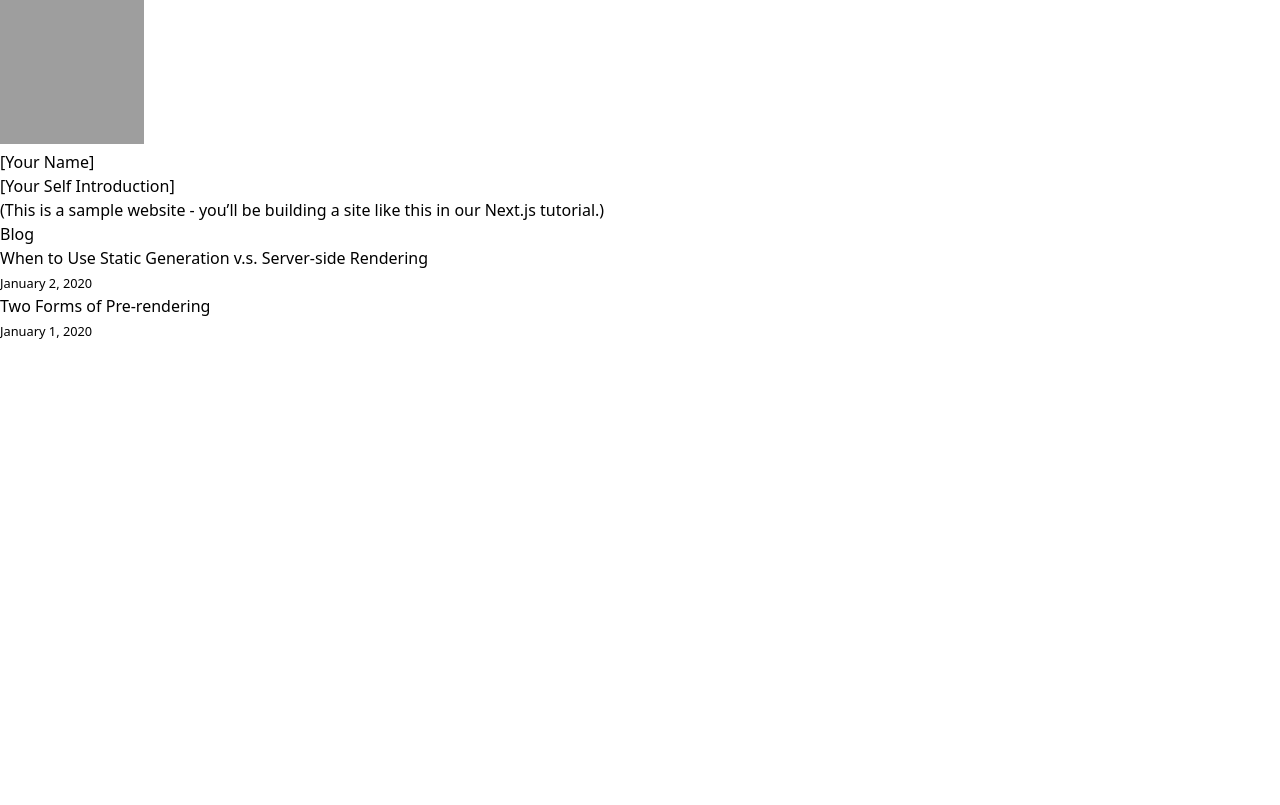
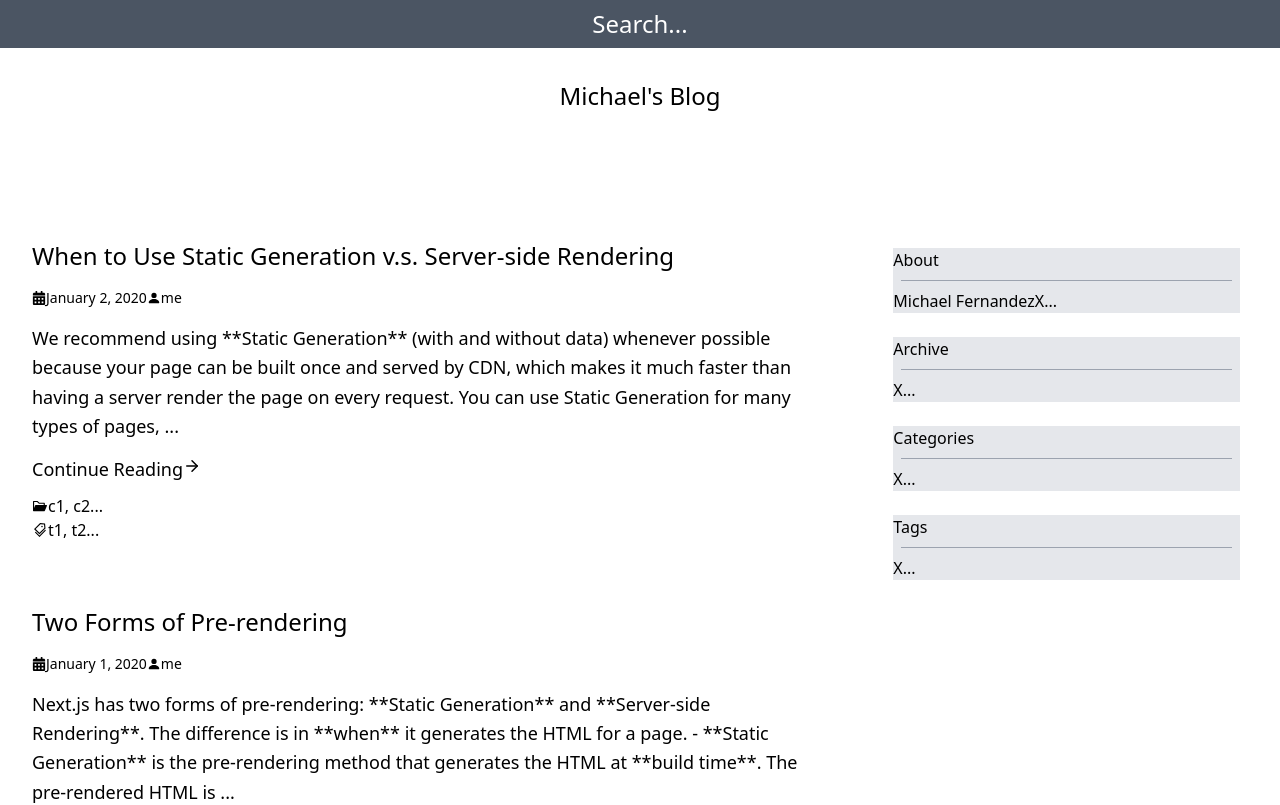
Before and after one commit to itConsultant45/my-blog, a Next.js app in the folder static-site/: page / in a window 1280 px wide. Shown: the top 805 px of the page. Built offline with nearby package versions, Linux system fonts and the light colour scheme; grey boxes are pictures that could not be loaded.

Commit message:
Commit and push (WIP)

```diff
--- a/static-site/components/layout.tsx
+++ b/static-site/components/layout.tsx
@@ -2,13 +2,16 @@ import Head from 'next/head';
 import Image from 'next/image';
 import Link from 'next/link';
 
-const name = '[Your Name]';
+import Header from './header';
+
+export const myName = 'Michael Fernandez';
 export const siteTitle = 'Next.js Sample Website';
 
 export default function Layout({ children, home }: any) {
   return (
     <div className="">
       <Head>
+        <title>{siteTitle}</title>
         <link rel="icon" href="/favicon.ico" />
         <meta
           name="description"
@@ -23,41 +26,7 @@ export default function Layout({ children, home }: any) {
         <meta name="og:title" content={siteTitle} />
         <meta name="twitter:card" content="summary_large_image" />
       </Head>
-      <header className="">
-        {home ? (
-          <>
-            <Image
-              priority
-              src="/images/profile.jpg"
-              className=""
-              height={144}
-              width={144}
-              alt={name}
-            />
-            <h1 className="">{name}</h1>
-          </>
-        ) : (
-          <>
-            <Link href="/">
-              <a>
-                <Image
-                  priority
-                  src="/images/profile.jpg"
-                  className=""
-                  height={108}
-                  width={108}
-                  alt={name}
-                />
-              </a>
-            </Link>
-            <h2 className="">
-              <Link href="/">
-                <a className="">{name}</a>
-              </Link>
-            </h2>
-          </>
-        )}
-      </header>
+      <Header />
       <main>{children}</main>
       {!home && (
         <div className="">
--- a/static-site/lib/posts.tsx
+++ b/static-site/lib/posts.tsx
@@ -21,9 +21,16 @@ export function getSortedPostsData() {
     // Use gray-matter to parse the post metadata section
     const matterResult = matter(fileContents);
 
+    var excerpt = matterResult.excerpt;
+    if (!excerpt) {
+      var s = matterResult.content.substring(0, 280);
+      excerpt = s.substring(0, s.lastIndexOf(' ')) + ' ...';
+    }
+
     // Combine the data with the id
     return {
       id,
+      excerpt,
       ...matterResult.data,
     };
   });
--- a/static-site/pages/index.tsx
+++ b/static-site/pages/index.tsx
@@ -1,23 +1,103 @@
-import Head from 'next/head';
-import Layout, { siteTitle } from '../components/layout';
+import Link from 'next/link';
+
+import Layout, { myName } from '../components/layout';
 import { getSortedPostsData } from '../lib/posts';
-import Link from 'next/link';
 import Date from '../components/date';
 import PostType from '../interfaces/post';
+import Footer from '../components/footer';
+
+import { AiFillFolderOpen, AiOutlineTags } from 'react-icons/ai';
+import { FaCalendarAlt } from 'react-icons/fa';
+import { FiArrowRight } from 'react-icons/fi';
+import { BsPersonFill } from 'react-icons/bs';
 
 export default function Home({ allPostsData }: any) {
+  console.log({ allPostsData });
+
   return (
     <Layout home>
-      <Head>
-        <title>{siteTitle}</title>
-      </Head>
-      <section className="">
-        <p>[Your Self Introduction]</p>
-        <p>
-          (This is a sample website - you’ll be building a site like this in{' '}
-          <a href="https://nextjs.org/learn">our Next.js tutorial</a>.)
-        </p>
-      </section>
+      <div className="flex min-h-screen">
+        <section className="float-left p-8 w-2/3 ">
+          {allPostsData.map(({ id, date, title, excerpt }: PostType) => {
+            return (
+              <div className="mb-8 md:mb-16" key={id}>
+                <h1 className="mb-4 text-1xl lg:text-2xl leading-tight">
+                  <Link as={`/posts/${id}`} href="/posts/[id]">
+                    <a className="hover:underline">{title}</a>
+                  </Link>
+                </h1>
+                <div className="flex items-center text-sm mb-4">
+                  <FaCalendarAlt />
+                  <span>
+                    <Date dateString={date} />
+                  </span>
+
+                  <BsPersonFill />
+                  <span>me</span>
+                </div>
+                <div>
+                  <p className="text-lg leading-relaxed mb-4">{excerpt}</p>
+                </div>
+                <h3 className="text-lg mb-3 leading-snug">
+                  <Link as={`/posts/${id}`} href="/posts/[id]">
+                    <a className="flex hover:underline">
+                      <span>Continue Reading</span>
+                      <FiArrowRight />
+                    </a>
+                  </Link>
+                </h3>
+
+                <div className="flex items-center">
+                  <AiFillFolderOpen />
+                  <span>c1, c2...</span>
+                </div>
+
+                <div className="flex items-center">
+                  <AiOutlineTags />
+                  <span>t1, t2...</span>
+                </div>
+              </div>
+            );
+          })}
+
+          <h3 className="text-lg mb-3 leading-snug">
+            {/* <Link as={`/posts/11`} href="/posts/[slug]"> */}
+            <a className="flex hover:underline">
+              <span>Show More</span>
+              <FiArrowRight />
+            </a>
+            {/* </Link> */}
+          </h3>
+        </section>
+
+        <section className="float-left p-10 w-1/3 hidden lg:block">
+          <div className=" bg-gray-200">
+            About
+            <div className="flex-grow border-t m-2 border-gray-400"></div>
+            {myName}
+            X...
+          </div>
+          <br />
+          <div className=" bg-gray-200">
+            Archive
+            <div className="flex-grow border-t m-2 border-gray-400"></div>
+            X...
+          </div>
+          <br />
+          <div className=" bg-gray-200">
+            Categories
+            <div className="flex-grow border-t m-2 border-gray-400"></div>
+            X...
+          </div>
+          <br />
+          <div className=" bg-gray-200">
+            Tags
+            <div className="flex-grow border-t m-2 border-gray-400"></div>
+            X...
+          </div>
+        </section>
+      </div>
+
       <section className="">
         <h2 className="">Blog</h2>
         <ul className="">
@@ -36,6 +116,8 @@ export default function Home({ allPostsData }: any) {
           })}
         </ul>
       </section>
+
+      <Footer />
     </Layout>
   );
 }
--- a/static-site/pages/posts/[id].tsx
+++ b/static-site/pages/posts/[id].tsx
@@ -1,5 +1,3 @@
-import Head from 'next/head';
-
 import Layout from '../../components/layout';
 import { getAllPostIds, getPostData } from '../../lib/posts';
 import Date from '../../components/date';
@@ -8,9 +6,6 @@ import PostType from '../../interfaces/post';
 export default function Post({ postData }: { postData: PostType }) {
   return (
     <Layout>
-      <Head>
-        <title>{postData.title}</title>
-      </Head>
       <article>
         <h1 className="">{postData.title}</h1>
         <div className="">
```
